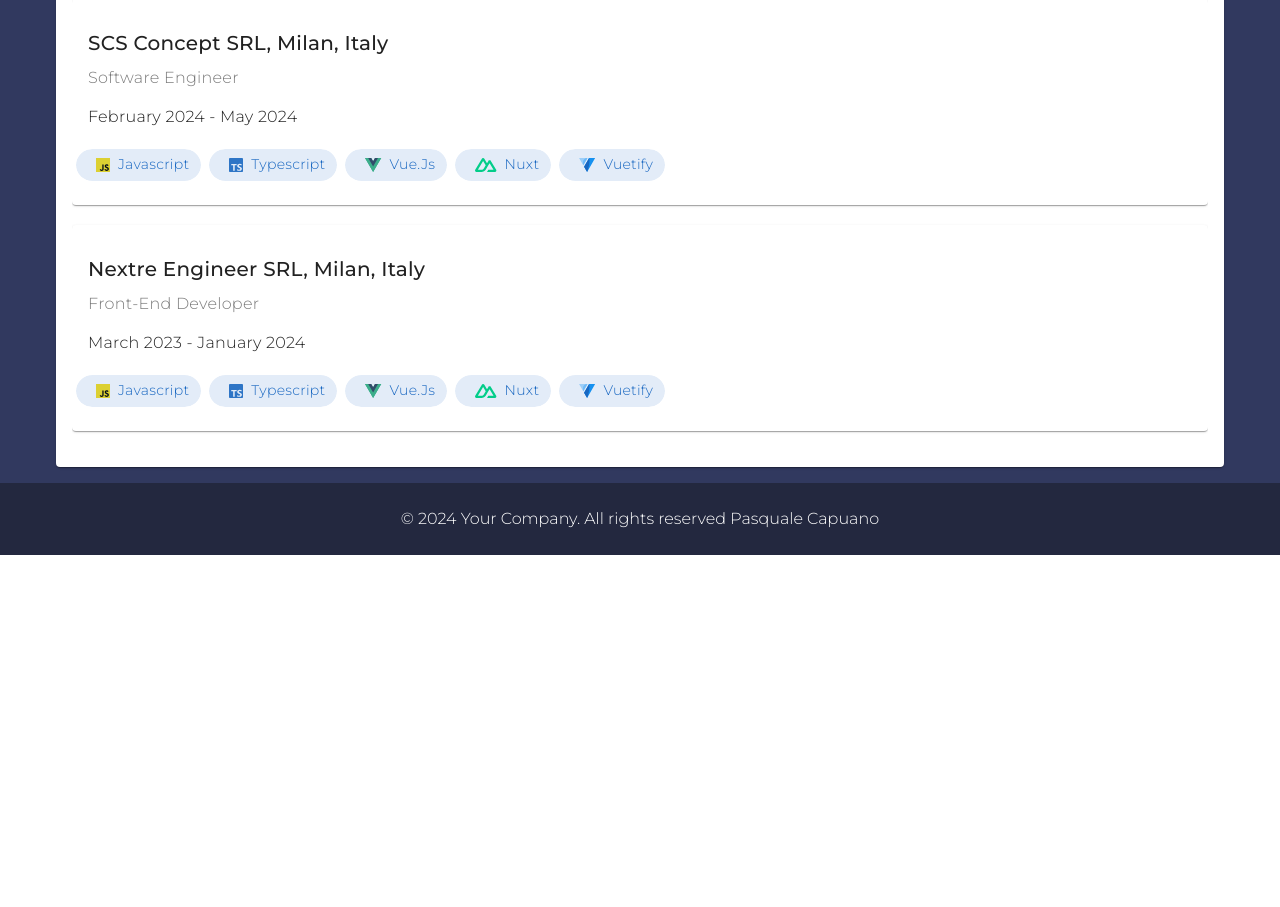
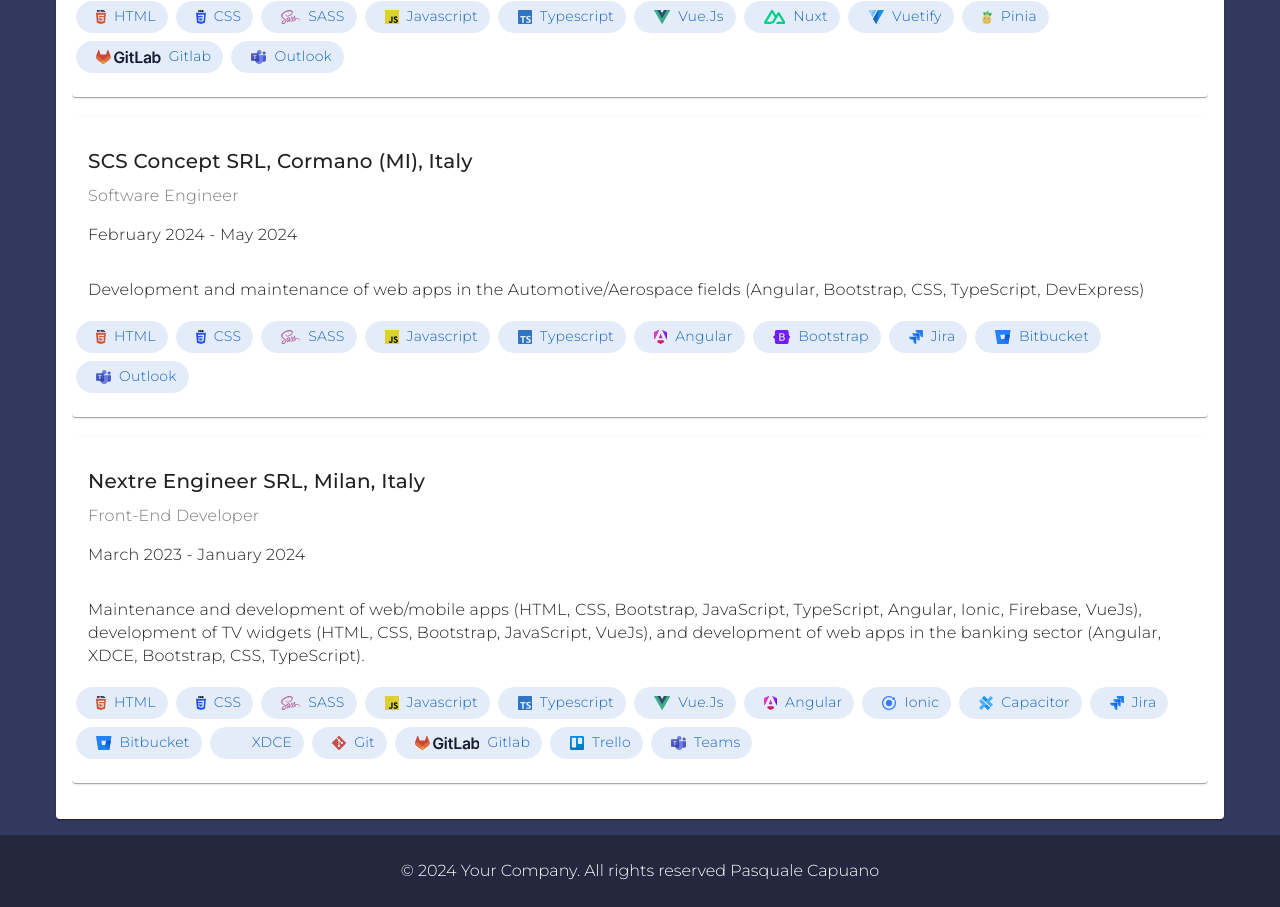
Before and after one commit to PasqualeCapuano/portfolio, a Vue app: page / in a window 1280 px wide. Shown: the part 866-1773 px from the top of the page. Before the commit the page ends 1421 px from the top, so only its background shows below. Built offline with nearby package versions, Linux system fonts and the light colour scheme.

Commit message:
feat new sections

```diff
--- a/src/components/portfolio/Curriculum.vue
+++ b/src/components/portfolio/Curriculum.vue
@@ -3,7 +3,7 @@
     <v-row>
       <v-col align="center">
         <v-card>
-          <v-tabs v-model="tab" bg-color="primary">
+          <v-tabs v-model="tab" bg-color="#23283f">
             <v-tab value="one">Experiences</v-tab>
             <v-tab value="two">Education</v-tab>
             <v-tab value="three">Languages</v-tab>
@@ -26,6 +26,9 @@
                   <v-card-text>
                     <p>{{ item.period }}</p>
                   </v-card-text>
+                  <v-card-text>
+                    <p>{{ item.description }}</p>
+                  </v-card-text>
                   <v-chip
                     class="ma-1"
                     color="primary"
@@ -36,10 +39,49 @@
                 </v-card>
               </v-tabs-window-item>
 
-              <v-tabs-window-item value="two"> Two </v-tabs-window-item>
+              <v-tabs-window-item value="two">
+                <v-card
+                  class="experience my-5 py-5"
+                  v-for="(item, index) in store.education"
+                >
+                  <v-card-title>{{ item.school }}</v-card-title>
+                  <v-card-subtitle>
+                    <p>{{ item.name }}</p>
+                  </v-card-subtitle>
+                  <v-card-text>
+                    <p>{{ item.data }}</p>
+                  </v-card-text>
+                </v-card>
+              </v-tabs-window-item>
 
-              <v-tabs-window-item value="three"> Three </v-tabs-window-item>
-              <v-tabs-window-item value="four"> Four </v-tabs-window-item>
+              <v-tabs-window-item value="three">
+                <v-card
+                  class="experience my-5 py-5"
+                  v-for="(item, index) in store.languages"
+                >
+                  <v-card-title
+                    ><Icon :icon="item.flag" class="mx-2" />
+                    {{ item.name }}</v-card-title
+                  >
+                  <v-card-subtitle>
+                    <p>{{ item.level }}</p>
+                  </v-card-subtitle>
+                  <v-card-subtitle>
+                    <p>{{ item.details }}</p>
+                  </v-card-subtitle>
+                </v-card>
+              </v-tabs-window-item>
+              <v-tabs-window-item value="four">
+                <v-card
+                  class="experience my-5 py-5"
+                  v-for="(item, index) in store.certificates"
+                >
+                  <v-card-title> {{ item.title }}</v-card-title>
+                  <v-card-subtitle>
+                    <p>{{ item.institution }}</p>
+                  </v-card-subtitle>
+                </v-card>
+              </v-tabs-window-item>
             </v-tabs-window>
           </v-card-text>
         </v-card>
--- a/src/stores/personal.js
+++ b/src/stores/personal.js
@@ -27,35 +27,17 @@ export const settingStore = defineStore('settings', {
         description: 'I am currently working as a Software Engineer in the Digital Department of Iliad Italia SPA, the fourth mobile operator in Italy. I am part of the team responsible for the development and maintenance of the company\'s website and mobile application.',
         technologies: [
           {
-            name: 'Javascript',
-            icon: 'logos:javascript'
+            name: 'HTML',
+            icon: 'logos:html-5'
           },
           {
-            name: 'Typescript',
-            icon: 'logos:typescript-icon'
+            name: 'CSS',
+            icon: 'logos:css-3'
           },
           {
-            name: 'Vue.Js',
-            icon: 'logos:vue'
+            name: 'SASS',
+            icon: 'logos:sass'
           },
-          {
-            name: 'Nuxt',
-            icon: 'logos:nuxt-icon'
-          },
-          {
-            name: 'Vuetify',
-            icon: 'logos:vuetifyjs'
-          }
-        ]
-      },
-      {
-        id: 2,
-        name: 'SCS Concept SRL',
-        role: 'Software Engineer',
-        period: 'February 2024 - May 2024',
-        location: 'Milan, Italy',
-        description: '',
-        technologies: [
           {
             name: 'Javascript',
             icon: 'logos:javascript'
@@ -76,6 +58,71 @@ export const settingStore = defineStore('settings', {
             name: 'Vuetify',
             icon: 'logos:vuetifyjs'
           }
+          ,
+          {
+            name: 'Pinia',
+            icon: 'logos:pinia'
+          },
+          {
+            name: 'Gitlab',
+            icon: 'logos:gitlab'
+          },
+          {
+            name: 'Outlook',
+            icon: 'logos:microsoft-teams'
+          }
+
+        ],
+
+      },
+      {
+        id: 2,
+        name: 'SCS Concept SRL',
+        role: 'Software Engineer',
+        period: 'February 2024 - May 2024',
+        location: 'Cormano (MI), Italy',
+        description: 'Development and maintenance of web apps in the Automotive/Aerospace fields (Angular, Bootstrap, CSS, TypeScript, DevExpress)',
+        technologies: [
+          {
+            name: 'HTML',
+            icon: 'logos:html-5'
+          },
+          {
+            name: 'CSS',
+            icon: 'logos:css-3'
+          },
+          {
+            name: 'SASS',
+            icon: 'logos:sass'
+          },
+          {
+            name: 'Javascript',
+            icon: 'logos:javascript'
+          },
+          {
+            name: 'Typescript',
+            icon: 'logos:typescript-icon'
+          },
+          {
+            name: 'Angular',
+            icon: 'logos:angular-icon'
+          },
+          {
+            name: 'Bootstrap',
+            icon: 'logos:bootstrap'
+          },
+          {
+            name: 'Jira',
+            icon: 'logos:jira'
+          },
+          {
+            name: 'Bitbucket',
+            icon: 'logos:bitbucket'
+          },
+          {
+            name: 'Outlook',
+            icon: 'logos:microsoft-teams'
+          }
         ]
       },
       {
@@ -84,8 +131,20 @@ export const settingStore = defineStore('settings', {
         role: 'Front-End Developer',
         period: 'March 2023 - January 2024',
         location: 'Milan, Italy',
-        description: '',
+        description: 'Maintenance and development of web/mobile apps (HTML, CSS, Bootstrap, JavaScript, TypeScript, Angular, Ionic, Firebase, VueJs), development of TV widgets (HTML, CSS, Bootstrap, JavaScript, VueJs), and development of web apps in the banking sector (Angular, XDCE, Bootstrap, CSS, TypeScript).',
         technologies: [
+          {
+            name: 'HTML',
+            icon: 'logos:html-5'
+          },
+          {
+            name: 'CSS',
+            icon: 'logos:css-3'
+          },
+          {
+            name: 'SASS',
+            icon: 'logos:sass'
+          },
           {
             name: 'Javascript',
             icon: 'logos:javascript'
@@ -99,16 +158,88 @@ export const settingStore = defineStore('settings', {
             icon: 'logos:vue'
           },
           {
-            name: 'Nuxt',
-            icon: 'logos:nuxt-icon'
+            name: 'Angular',
+            icon: 'logos:angular-icon'
           },
           {
-            name: 'Vuetify',
-            icon: 'logos:vuetifyjs'
+            name: 'Ionic',
+            icon: 'logos:ionic-icon'
+          },
+          {
+            name: 'Capacitor',
+            icon: 'logos:capacitorjs-icon'
+          },
+          {
+            name: 'Jira',
+            icon: 'logos:jira'
+          },
+          {
+            name: 'Bitbucket',
+            icon: 'logos:bitbucket'
+          },
+          {
+            name: 'XDCE',
+            icon: ''
+          },
+          {
+            name: 'Git',
+            icon: 'logos:git-icon'
+          },
+          {
+            name: 'Gitlab',
+            icon: 'logos:gitlab'
+          },
+          {
+            name: 'Trello',
+            icon: 'logos:trello'
+          },
+          {
+            name: 'Teams',
+            icon: 'logos:microsoft-teams'
           }
+
         ]
       },
     ],
+    education: [
+      {
+        school: 'OPIT - Open Institute of Technology',
+        name: 'BSc in Modern Computer Science',
+        data: 'September 2023 - Present',
+      },
+      {
+        school: 'ITC Alessandro Volta',
+        name: 'Accountant High School Diploma',
+        data: 'September 2005 - July 2010',
+      }
+    ],
+    languages: [
+      {
+        name: 'Italian',
+        level: 'Native',
+        details: 'Lived 5 years in UK',
+        flag: 'flagpack:it'
+      },
+      {
+        name: 'English',
+        level: 'Advanced',
+        details: 'Lived 5 years in UK',
+        flag: 'flagpack:gb-ukm'
+      },
+      {
+        name: 'French',
+        level: 'Basic',
+        details: 'Lived 10 months in Paris',
+        flag: 'flagpack:fr'
+      }
+    ],
+    certificates: [
+      { title: 'English B2', institution: 'Duolingo' },
+      { title: 'Full-Stack developer', institution: 'Epicode' },
+      { title: 'Flutter start course', institution: 'Fudeo' },
+      { title: 'Flutter intermediate course', institution: 'fudeo' },
+      { title: 'Dart begin', institution: 'Fudeo' }
+    ]
 
   }),
 
```
